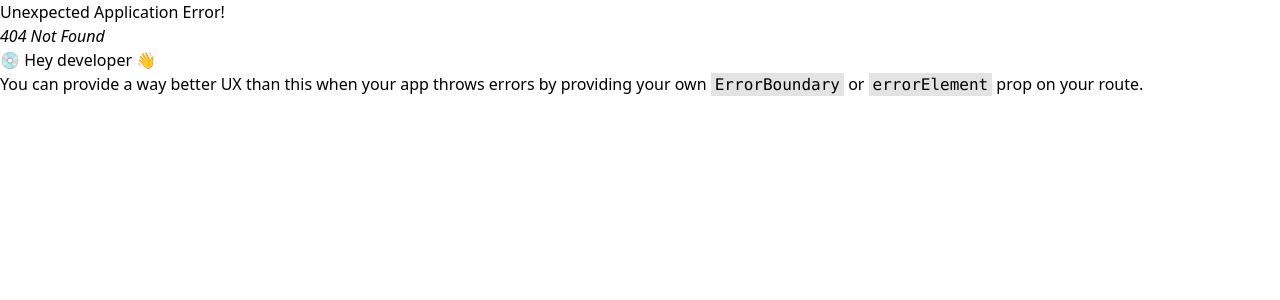
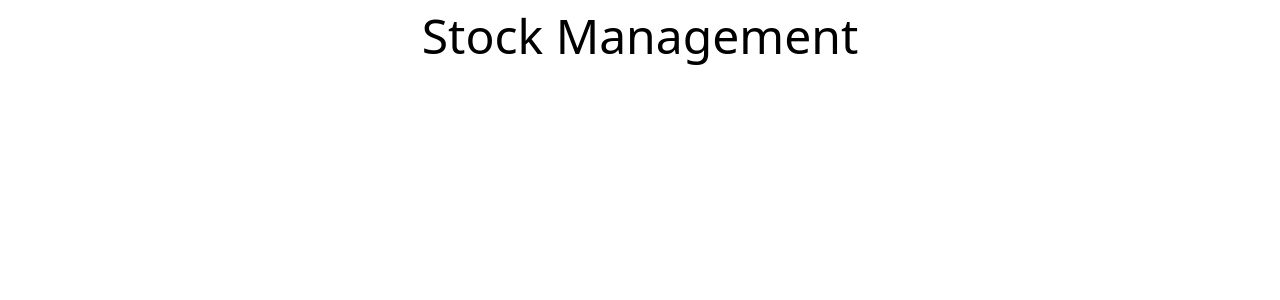
Before and after one commit to nabin-skilluplabs/skillup_labs_fsd_batch_01_2023, a React (Vite) app in the folder react-app/: page /stock in a window 1280 px wide. Before the commit this address had no page. Shown: the top 300 px of the page. Built offline with nearby package versions, Linux system fonts and the light colour scheme; a web font is replaced by a local one.

Commit message:
Add stock path

```diff
--- a/react-app/src/App.jsx
+++ b/react-app/src/App.jsx
@@ -9,6 +9,10 @@ export default function App() {
         {
             title: "Counter",
             path: "/counter"
+        },
+        {
+            title: "Sock Management",
+            path: "/stock"
         }
     ];
     return(
--- /dev/null
+++ b/react-app/src/Stock.jsx
@@ -0,0 +1,11 @@
+import Header from "./components/Header";
+
+function Stock() {
+    return (
+        <div>
+            <Header appName="Stock Management" />
+        </div>
+    )
+}
+
+export default Stock;
```
Also changed, not shown: react-app/src/router.jsx (+7 -2 lines).
